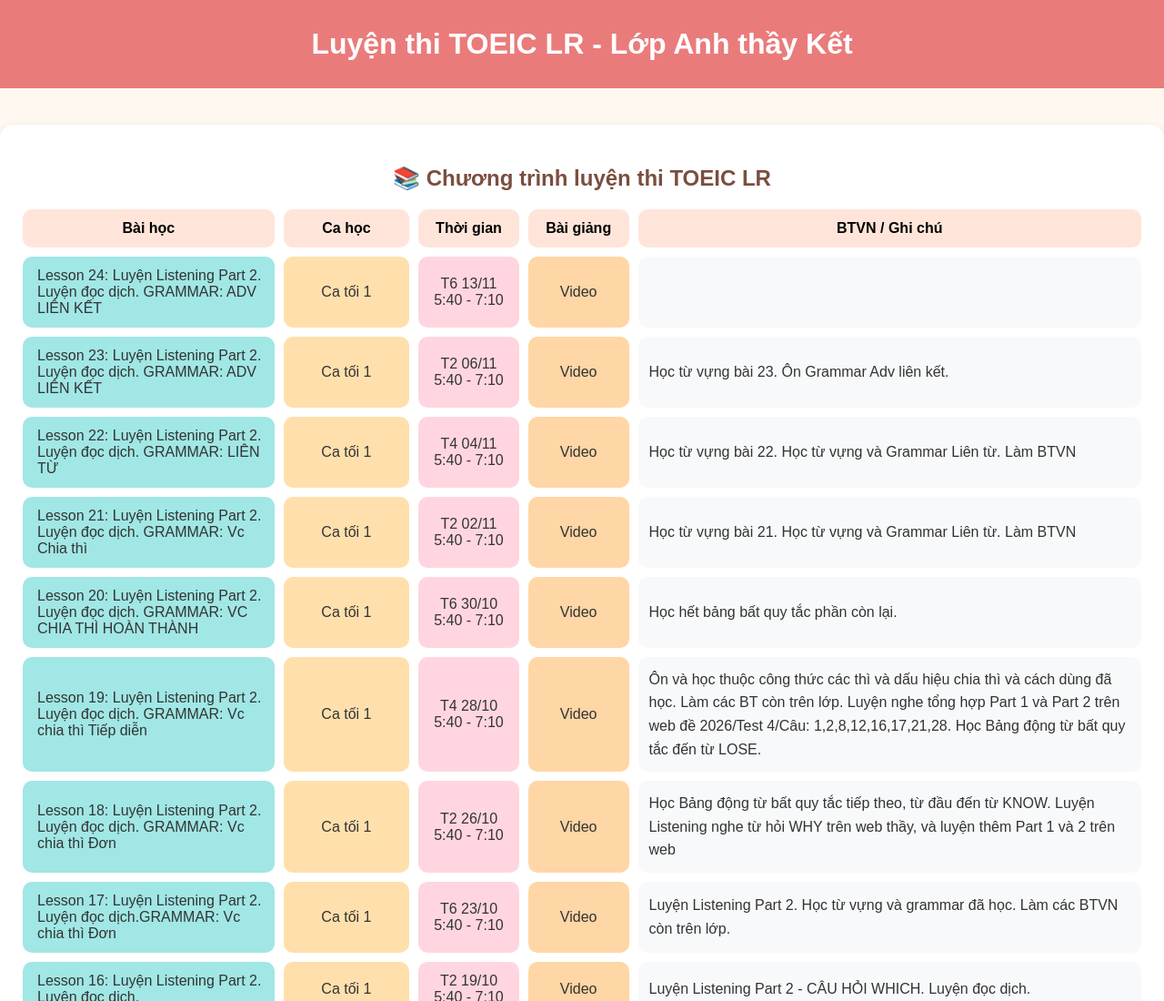
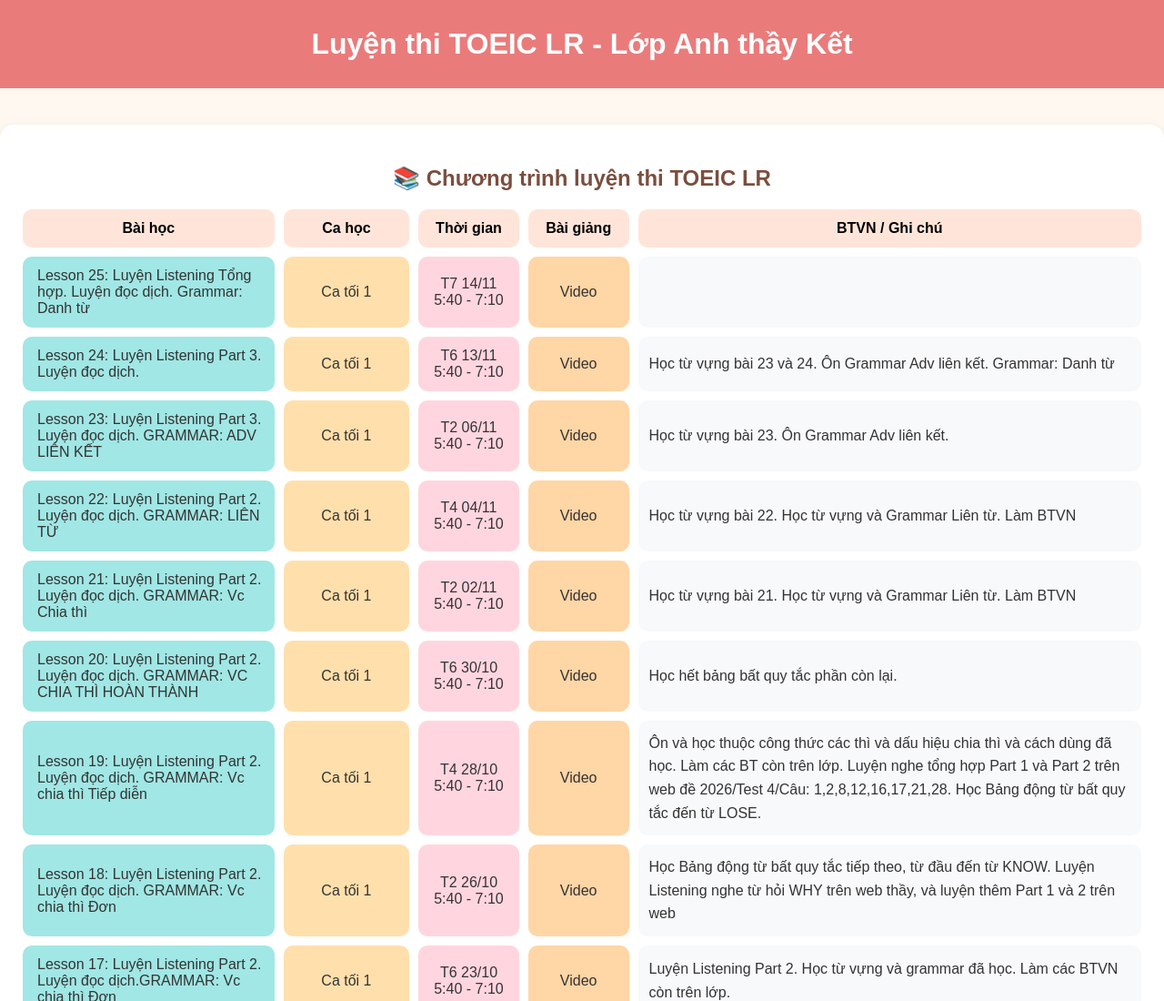
Before and after one commit to ketng91/khoatoeicLR, a plain HTML site: page index.html in a window 1280 px wide. Shown: the top 1100 px of the page at 91% size. Drawn offline with Linux system fonts and the light colour scheme.

Commit message:
Add files via upload

```diff
--- a/index.html
+++ b/index.html
@@ -367,7 +367,7 @@ const lessons = [
     note:"Học từ vựng bài 22. Học từ vựng và Grammar Liên từ. Làm BTVN"
 },
 {
-    lesson:"Lesson 23: Luyện Listening Part 2. Luyện đọc dịch. GRAMMAR: ADV LIÊN KẾT",
+    lesson:"Lesson 23: Luyện Listening Part 3. Luyện đọc dịch. GRAMMAR: ADV LIÊN KẾT",
     lessonLink:"",
     session:"Ca tối 1",
     time:"T2 06/11<br>5:40 - 7:10",
@@ -376,10 +376,19 @@ const lessons = [
     note:"Học từ vựng bài 23. Ôn Grammar Adv liên kết."
 },
 {
-    lesson:"Lesson 24: Luyện Listening Part 2. Luyện đọc dịch. GRAMMAR: ADV LIÊN KẾT",
+    lesson:"Lesson 24: Luyện Listening Part 3. Luyện đọc dịch.",
     lessonLink:"",
     session:"Ca tối 1",
     time:"T6 13/11<br>5:40 - 7:10",
+    video:"https://youtu.be/PtSFC5L7V7s",
+    homework:"",
+    note:"Học từ vựng bài 23 và 24. Ôn Grammar Adv liên kết. Grammar: Danh từ"
+},
+{
+    lesson:"Lesson 25: Luyện Listening Tổng hợp. Luyện đọc dịch. Grammar: Danh từ",
+    lessonLink:"",
+    session:"Ca tối 1",
+    time:"T7 14/11<br>5:40 - 7:10",
     video:"",
     homework:"",
     note:""
```
